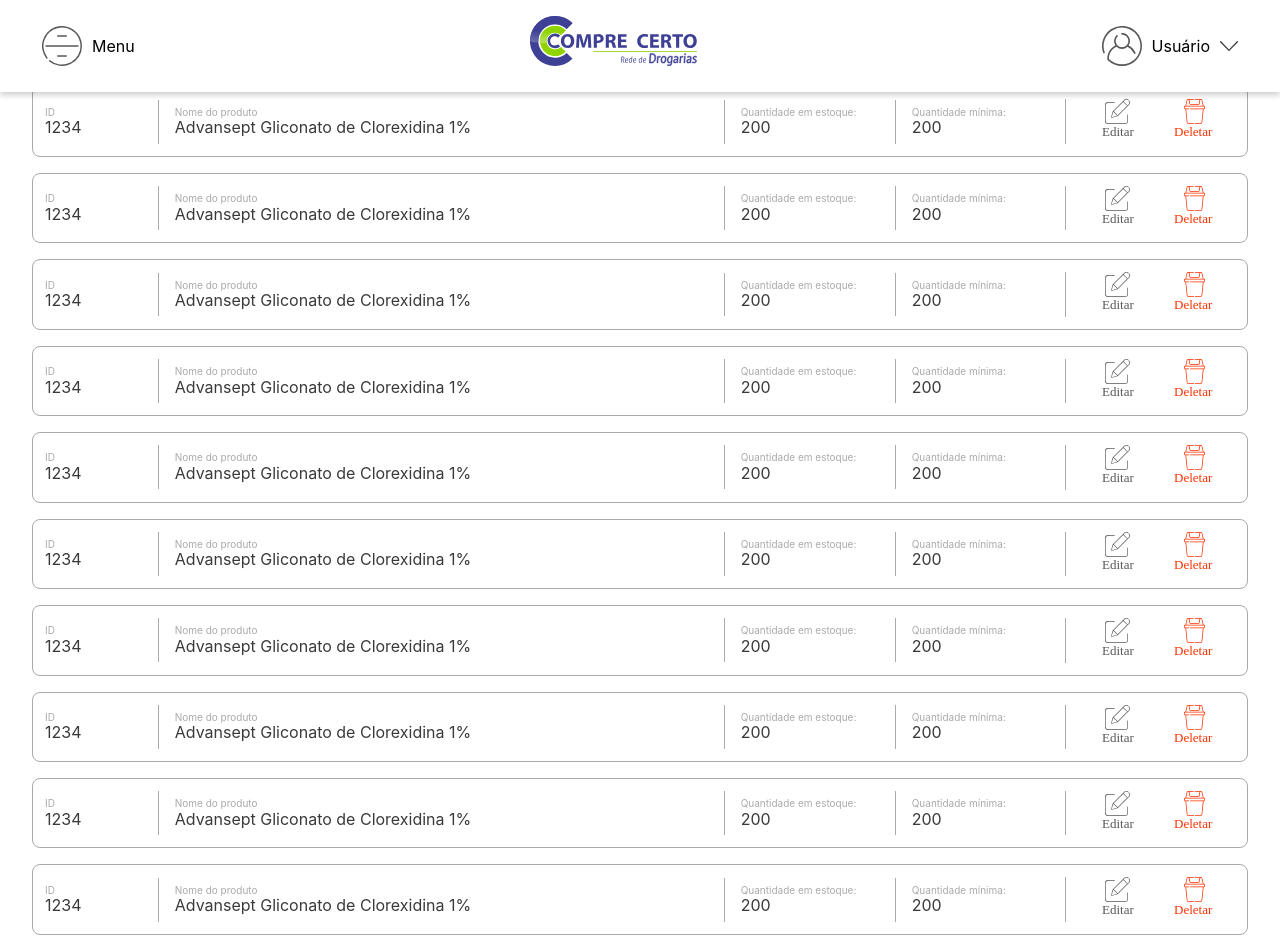
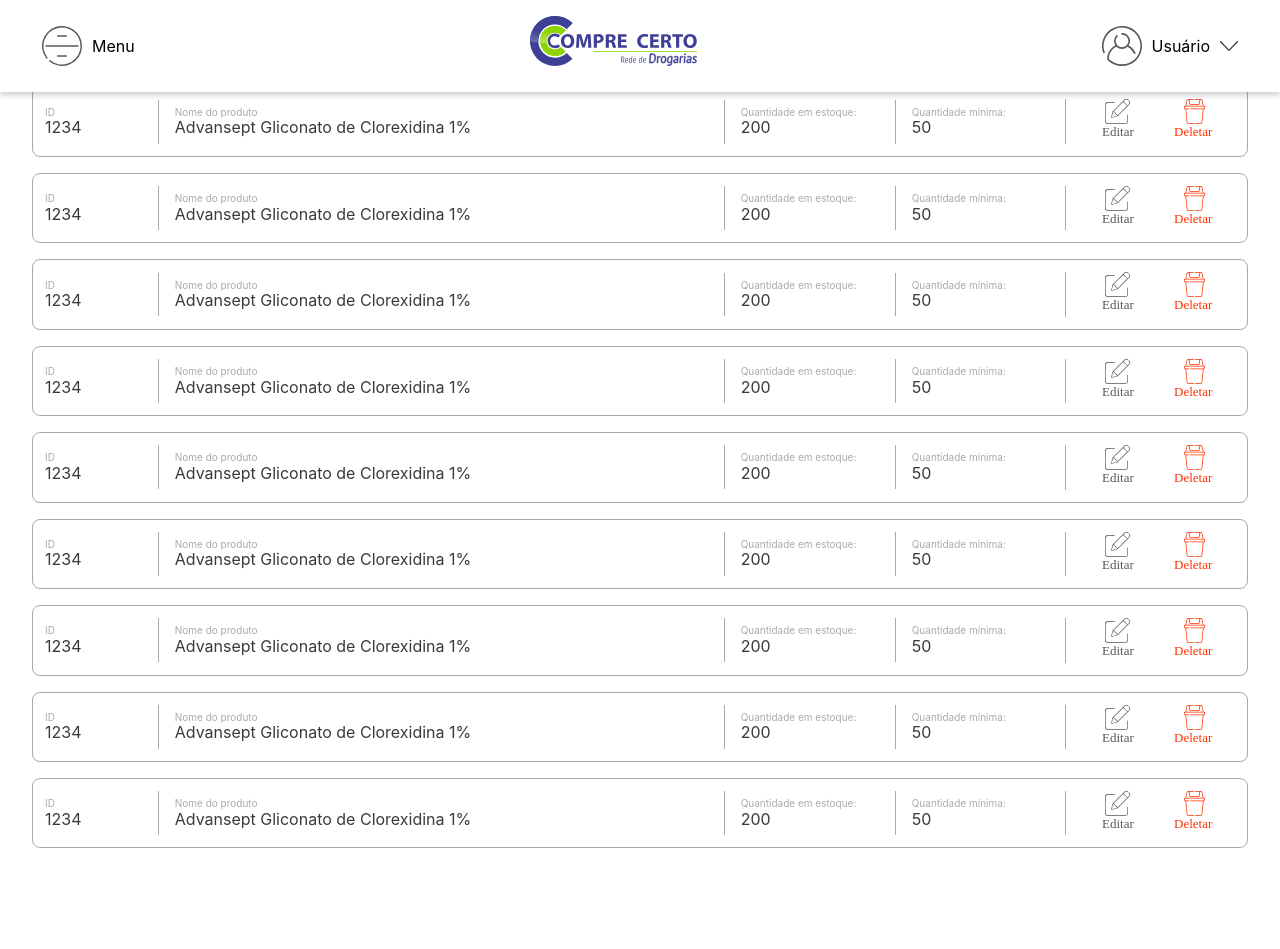
Before and after one commit to Jesuino01/-inventory-control, a React (Create React App) app: page /products in a window 1280 px wide. Shown: the top 949 px of the page. After the commit the page ends 864 px from the top, so only its background shows below. Built offline with nearby package versions, Linux system fonts and the light colour scheme.

Commit message:
Change products array

```diff
--- a/src/App.js
+++ b/src/App.js
@@ -1,8 +1,9 @@
 import React from "react";
 import Header from '../src/components/Header';
-import Home from './pages/Home/Home';
-import Products from './pages/Products/Products.js';
-import Register from './pages/Register/Register.js';
+import Login from './Pages/Login/Login'
+import Home from './Pages/Home/Home';
+import Products from './Pages/Products/Products';
+import Register from './Pages/Register/Register';
 import { BrowserRouter as Router, Route } from "react-router-dom";
 
 function isLogin() {
@@ -15,8 +16,8 @@
       <div>
         {!isLogin() && <Header />}
 
-        <Route exact path="/" component={isLogin} />
-        <Route path="/login" component={isLogin} />
+        <Route exact path="/" component={Login} />
+        <Route path="/login" component={Login} />
         <Route path="/home" component={Home} />
         <Route path="/register" component={Register} />
         <Route path="/products" component={Products} />
--- a/src/Pages/Products/Products.js
+++ b/src/Pages/Products/Products.js
@@ -6,19 +6,6 @@
   return (
     <Fragment>
       <ListProducts />
-      <ListProducts />
-      <ListProducts />
-      <ListProducts />
-      <ListProducts />
-      <ListProducts />
-      <ListProducts />
-      <ListProducts />
-      <ListProducts />
-      <ListProducts />
-      <ListProducts />
-      <ListProducts />
-      <ListProducts />
-      <ListProducts />
     </Fragment>
   );
 }
--- a/src/components/ListProducts.js
+++ b/src/components/ListProducts.js
@@ -1,31 +1,99 @@
-import React from 'react';
+import React, { Fragment } from 'react';
 import edit from '../images/edit.svg';
 import deleteItem from '../images/deleteItem.svg';
 
+const arr = [
+  {
+    'id': 1234,
+    'name': 'Advansept Gliconato de Clorexidina 1%',
+    'qtdEstoque': 200,
+    'qtdMin': 50
+  },
+  {
+    'id': 1234,
+    'name': 'Advansept Gliconato de Clorexidina 1%',
+    'qtdEstoque': 200,
+    'qtdMin': 50
+  },
+  {
+    'id': 1234,
+    'name': 'Advansept Gliconato de Clorexidina 1%',
+    'qtdEstoque': 200,
+    'qtdMin': 50
+  },
+  {
+    'id': 1234,
+    'name': 'Advansept Gliconato de Clorexidina 1%',
+    'qtdEstoque': 200,
+    'qtdMin': 50
+  },
+  {
+    'id': 1234,
+    'name': 'Advansept Gliconato de Clorexidina 1%',
+    'qtdEstoque': 200,
+    'qtdMin': 50
+  },
+  {
+    'id': 1234,
+    'name': 'Advansept Gliconato de Clorexidina 1%',
+    'qtdEstoque': 200,
+    'qtdMin': 50
+  },
+  {
+    'id': 1234,
+    'name': 'Advansept Gliconato de Clorexidina 1%',
+    'qtdEstoque': 200,
+    'qtdMin': 50
+  },
+  {
+    'id': 1234,
+    'name': 'Advansept Gliconato de Clorexidina 1%',
+    'qtdEstoque': 200,
+    'qtdMin': 50
+  },
+  {
+    'id': 1234,
+    'name': 'Advansept Gliconato de Clorexidina 1%',
+    'qtdEstoque': 200,
+    'qtdMin': 50
+  },
+  {
+    'id': 1234,
+    'name': 'Advansept Gliconato de Clorexidina 1%',
+    'qtdEstoque': 200,
+    'qtdMin': 50
+  }
+]
+
 class ListProducts extends React.Component {
+
   render() {
+    return (
+      <Fragment>
+        {
+          arr.map((prod) => {
             return (
               <div className={`diagram-project pb16`}>
               <div className={`bl br bt bb b--light-silver flex br3 items-center pa12`}>
 
                 <div className={`w-10 pr16 br b--light-silver pb7 pt7`}>
                   <div className={`f10 light-silver`}>ID</div>
-          <div className={`f16 mine-shaft`}>1234</div>
+                  <div className={`f16 mine-shaft`}>{prod.id}</div>
                 </div>
 
                 <div className={`w-50 pr16 pl16 br b--light-silver pb7 pt7`}>
                   <div className={`f10 light-silver`}>Nome do produto</div>
-          <div className={`f16 mine-shaft`}>Advansept Gliconato de Clorexidina 1%</div>
+                  <div className={`f16 mine-shaft`}>{prod.name}</div>
                 </div>
 
                 <div className={`w-15 pl16 pb7 pt7`}>
                   <div className={`f10 light-silver`}>Quantidade em estoque:</div>
-          <div className={`f16 mine-shaft`}>200</div>
+                  <div className={`f16 mine-shaft`}>{prod.qtdEstoque}</div>
                 </div>
 
                 <div className={`w-15 pl16 bl b--light-silver pb7 pt7`}>
                   <div className={`f10 light-silver`}>Quantidade mínima:</div>
-          <div className={`f16 mine-shaft`}>200</div>
+                  <div className={`f16 mine-shaft`}>{prod.qtdMin}</div>
                 </div>
 
                 <div className={`flex w-15 justify-around pl16 bl b--light-silver`}>
@@ -35,6 +103,11 @@
 
               </div>
             </div>
+          )
+        }
+      )
+    }
+    </Fragment>
     );
   }
 }
```
Lines whose indentation alone changed are shown as unchanged.
